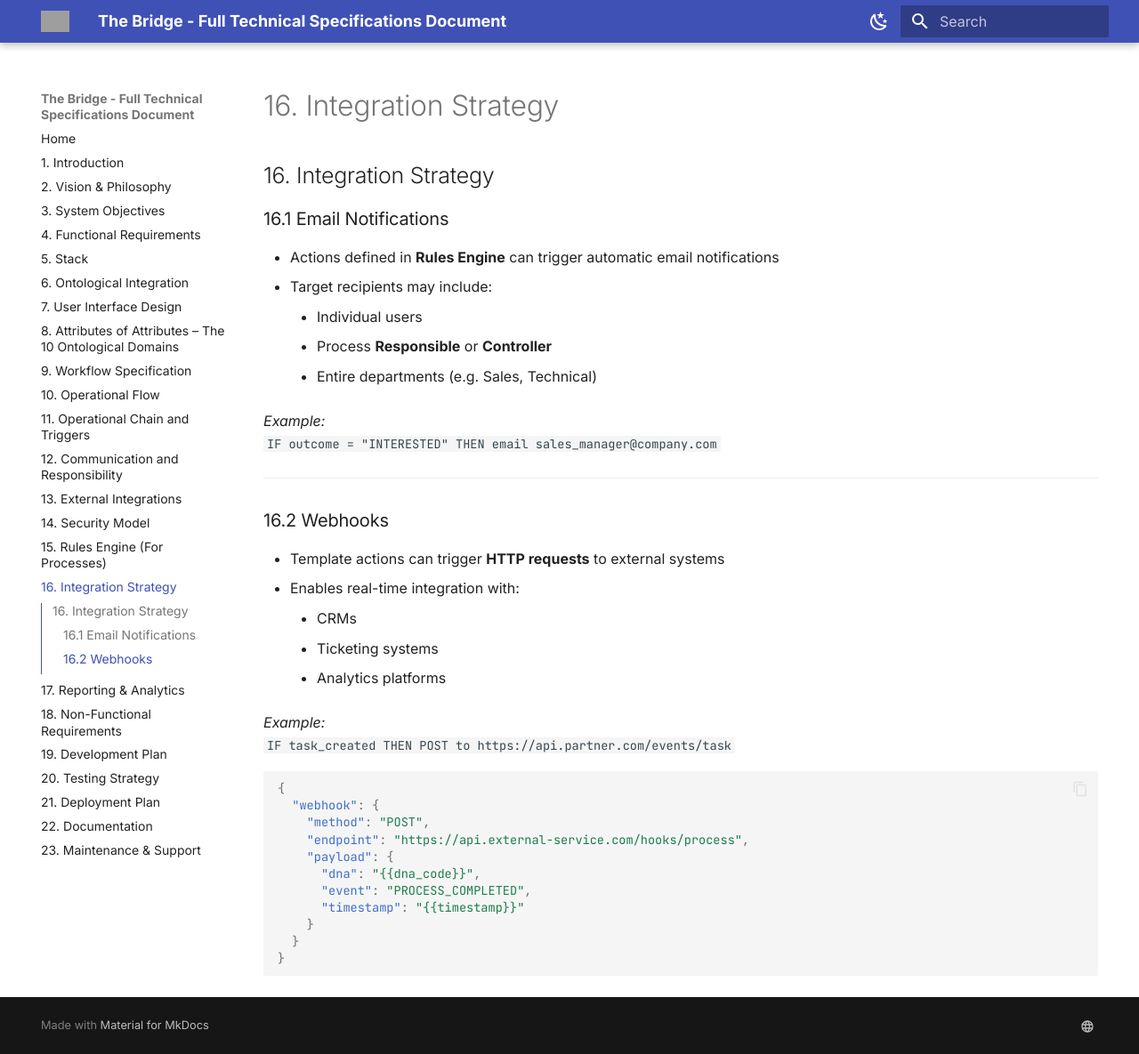
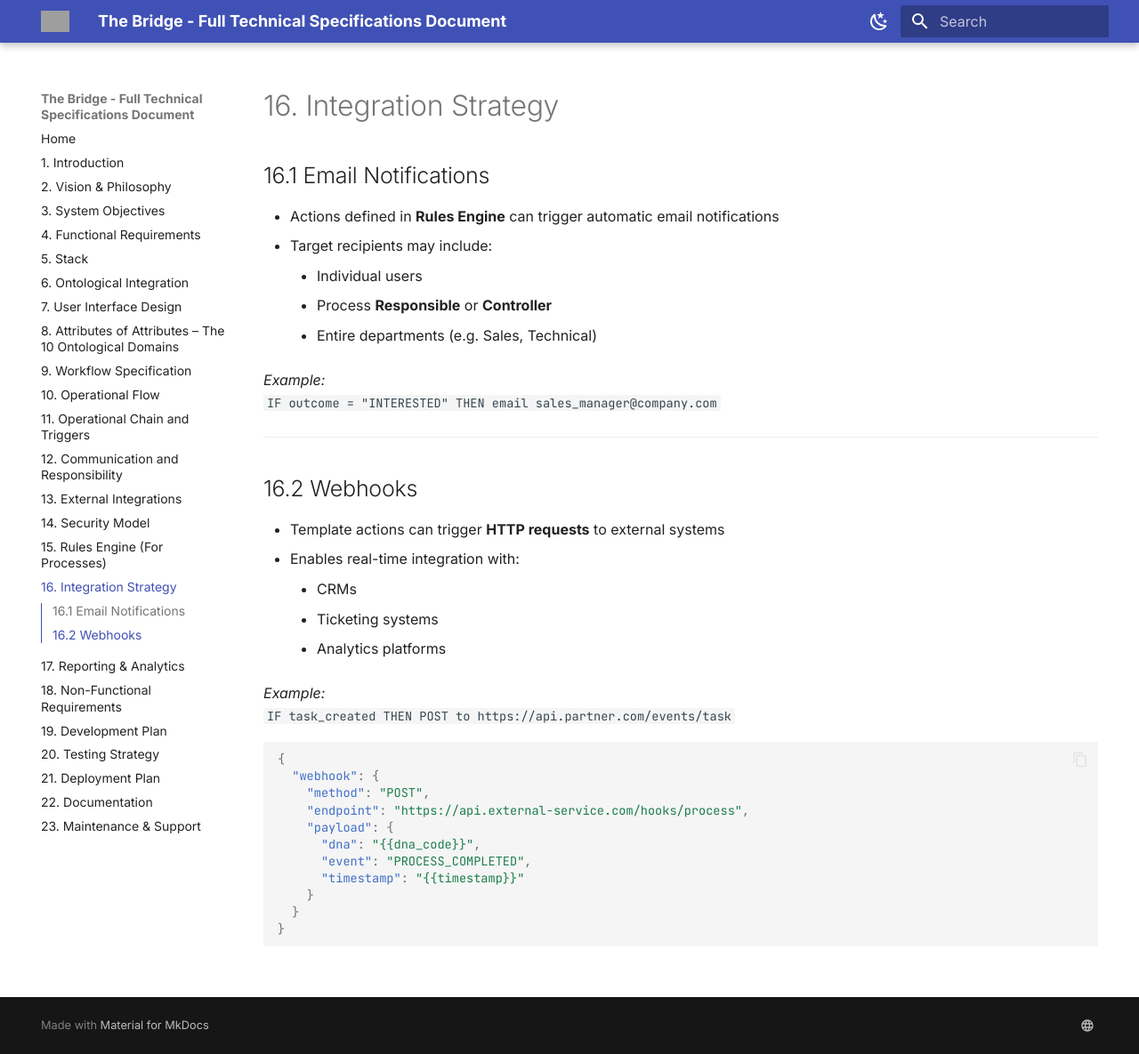
Before and after one commit to caufero/thebridge-docs, an MkDocs documentation site: the page built from docs/16-integration-strategy.md, in a window 1280 px wide and 1185 px high. Shown: the whole window at 89% size. Built offline with MkDocs 1.6.1 and Material for MkDocs 9.7.7, drawn with Linux system fonts in a browser that asks for light colours; grey boxes are pictures that could not be loaded.

Commit message:
Update 16-integration-strategy.md

```diff
--- a/docs/16-integration-strategy.md
+++ b/docs/16-integration-strategy.md
@@ -1,6 +1,4 @@
-## 16. Integration Strategy
-
-### 16.1 Email Notifications
+## 16.1 Email Notifications
 - Actions defined in **Rules Engine** can trigger automatic email notifications
 - Target recipients may include:
 
@@ -13,7 +11,7 @@ _Example:_
 
 ---
 
-### 16.2 Webhooks
+## 16.2 Webhooks
 - Template actions can trigger **HTTP requests** to external systems
 - Enables real-time integration with:
 
```
